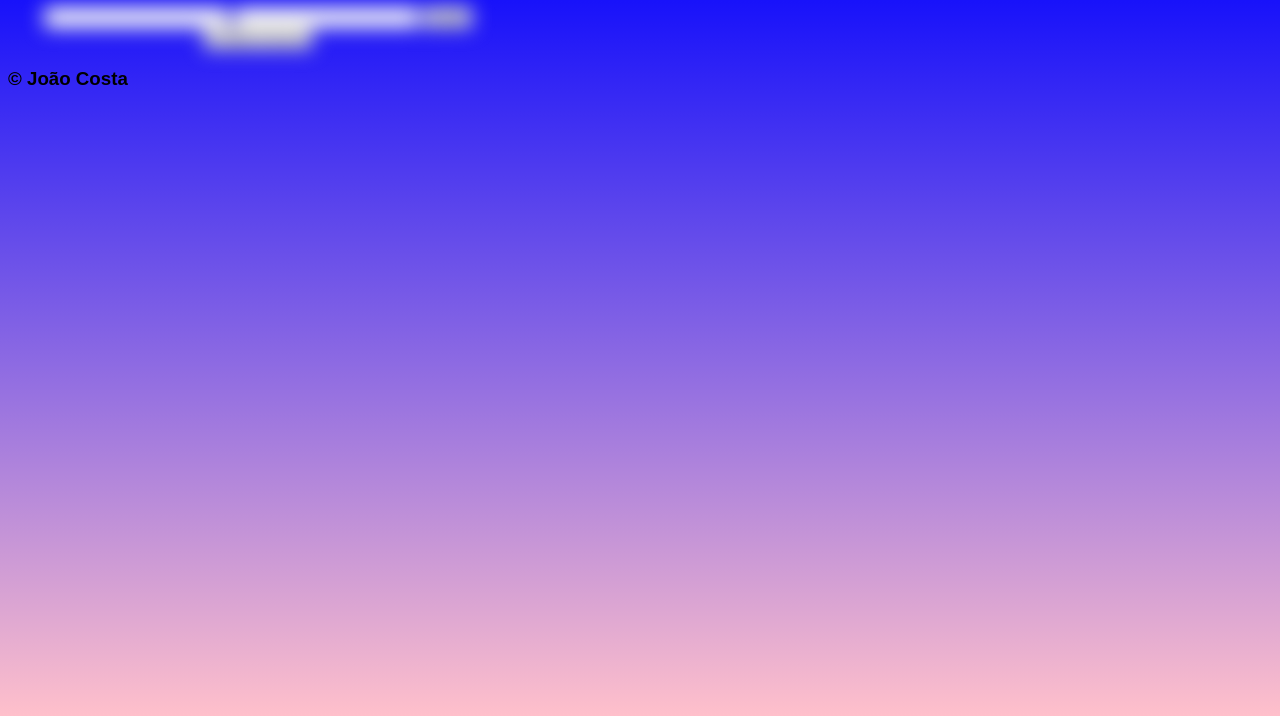
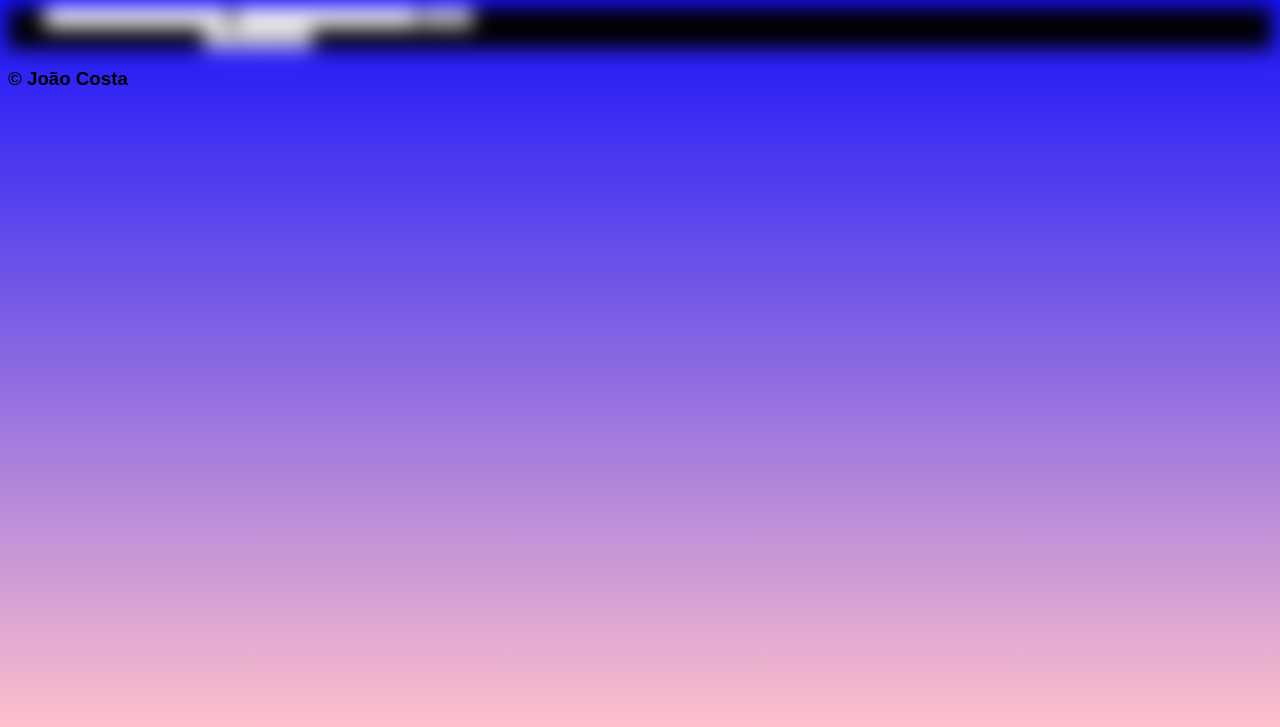
Before and after one commit to Joaodoctype123/javascript, a plain HTML site: page aula12ex/teste/index.html in a window 1280 px wide. Shown: the part 73-800 px from the top of the page. Drawn offline with Linux system fonts and the light colour scheme.

Commit message:
Update style.css

```diff
--- a/aula12ex/teste/style.css
+++ b/aula12ex/teste/style.css
@@ -4,10 +4,12 @@ body {
     height: 95vh;
     background-image: linear-gradient(to bottom, blue, pink);
     background-repeat: no-repeat;
-    background-size: cover
+    background-size: cover;
+    background-attachment: fixed;
 }
 .div-back {
     filter: blur(10px);
+    background-color: black;
 }
 .body-login {
     width: 500px;
```
